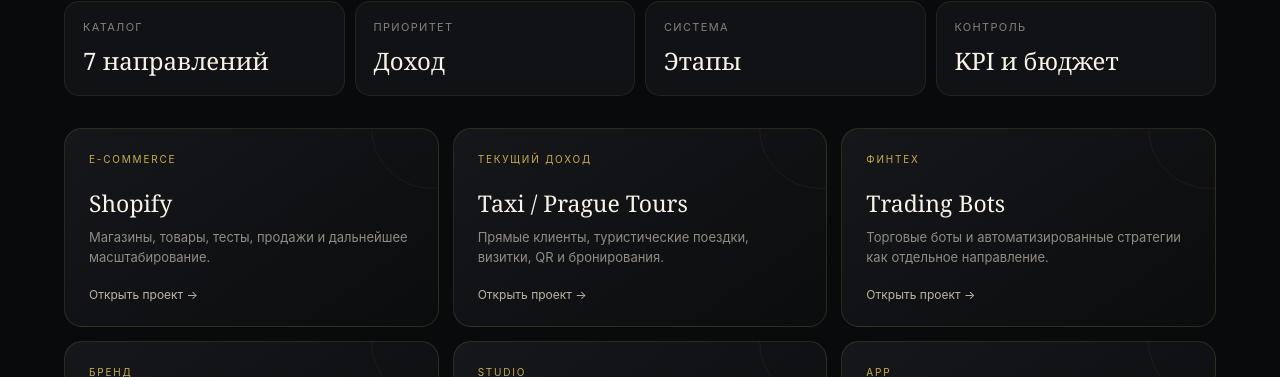
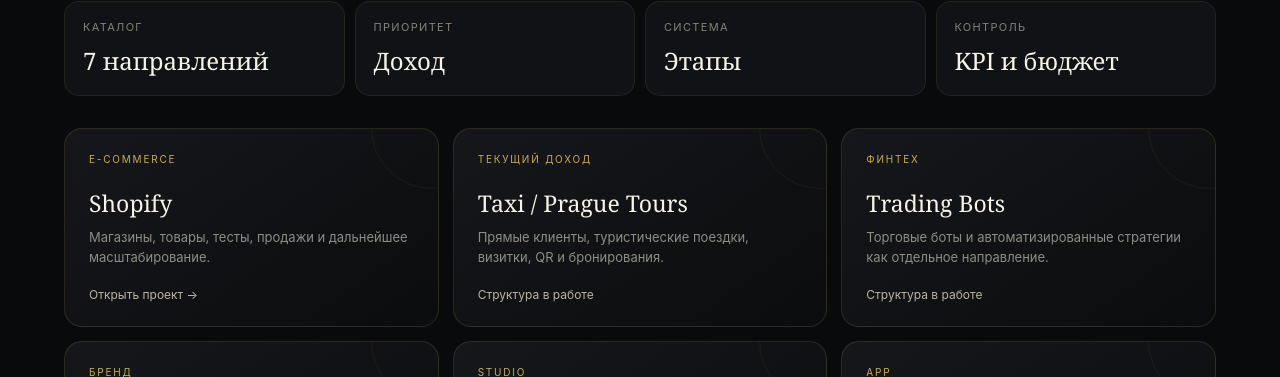
Before and after one commit to Igor-Samarin/life-project, a Next.js app: page /projects in a window 1280 px wide. Shown: the part 388-765 px from the top of the page. Built offline with nearby package versions, Linux system fonts and the light colour scheme.

Commit message:
Link Shopify project workspace

```diff
--- a/pages/projects.js
+++ b/pages/projects.js
@@ -1,13 +1,14 @@
+import Link from "next/link";
 import Layout from "../components/Layout";
 
 const projects = [
-  ["Shopify", "Магазины, товары, тесты, продажи и дальнейшее масштабирование.", "E-commerce"],
-  ["Taxi / Prague Tours", "Прямые клиенты, туристические поездки, визитки, QR и бронирования.", "Текущий доход"],
-  ["Trading Bots", "Торговые боты и автоматизированные стратегии как отдельное направление.", "Финтех"],
-  ["Family Clothing Brand", "Семейный бренд одежды, персональные цифровые аватары и капсулы.", "Бренд"],
-  ["Prague Casting & Content Studio", "Студия, кастинг, продакшн и агентская модель для совершеннолетних исполнителей.", "Studio"],
-  ["Dating App", "Приложение знакомств с реальными подарками, логистикой и игровыми механиками.", "App"],
-  ["Wedding Complex", "Концепт свадебного комплекса: кафе и магазины свадебных товаров.", "Real Estate"],
+  ["Shopify", "Магазины, товары, тесты, продажи и дальнейшее масштабирование.", "E-commerce", "/projects/shopify"],
+  ["Taxi / Prague Tours", "Прямые клиенты, туристические поездки, визитки, QR и бронирования.", "Текущий доход", null],
+  ["Trading Bots", "Торговые боты и автоматизированные стратегии как отдельное направление.", "Финтех", null],
+  ["Family Clothing Brand", "Семейный бренд одежды, персональные цифровые аватары и капсулы.", "Бренд", null],
+  ["Prague Casting & Content Studio", "Студия, кастинг, продакшн и агентская модель для совершеннолетних исполнителей.", "Studio", null],
+  ["Dating App", "Приложение знакомств с реальными подарками, логистикой и игровыми механиками.", "App", null],
+  ["Wedding Complex", "Концепт свадебного комплекса: кафе и магазины свадебных товаров.", "Real Estate", null],
 ];
 
 export default function Projects() {
@@ -25,14 +26,17 @@ export default function Projects() {
       </div>
 
       <section className="lp-grid">
-        {projects.map(([title,text,meta]) => (
-          <article className="lp-card" key={title}>
+        {projects.map(([title,text,meta,href]) => {
+          const inner = <>
             <div className="lp-cardLabel">{meta}</div>
             <h3>{title}</h3>
             <p>{text}</p>
-            <div className="lp-cardMeta">Открыть проект →</div>
-          </article>
-        ))}
+            <div className="lp-cardMeta">{href ? "Открыть проект →" : "Структура в работе"}</div>
+          </>;
+          return href
+            ? <Link href={href} className="lp-card" key={title}>{inner}</Link>
+            : <article className="lp-card" key={title}>{inner}</article>;
+        })}
       </section>
     </Layout>
   );
```
